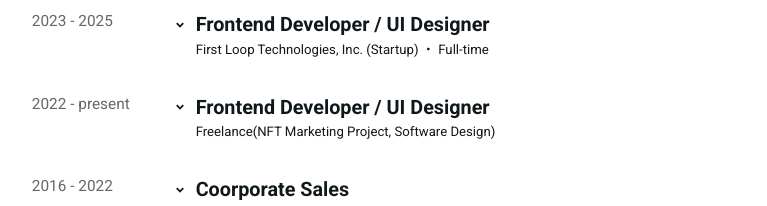
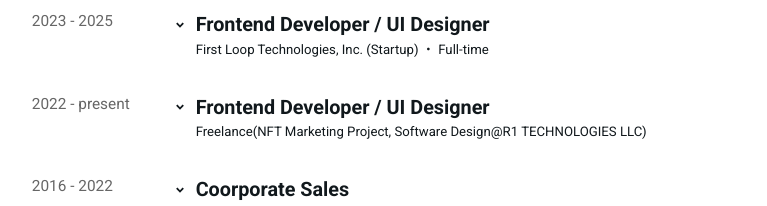
Before and after one commit to LilyCalico/portfolio-ver2, a Next.js app: page / in a window 1280 px wide. Shown: the part 1180-1386 px from the top of the page, without its empty margins (237-1004 px from the left). Built offline with nearby package versions, Linux system fonts and the light colour scheme.

Commit message:
feat: Update freelance experience

```diff
--- a/components/Experience.tsx
+++ b/components/Experience.tsx
@@ -28,11 +28,12 @@ const experiences = [
   {
     period: "2022 - present",
     role: "Frontend Developer / UI Designer",
-    company: "Freelance(NFT Marketing Project, Software Design)",
+    company:
+      "Freelance(NFT Marketing Project, Software Design@R1 TECHNOLOGIES LLC)",
     bullets: [
-      "Built UX-friendly interfaces and NFT features using JavaScript/TypeScript.",
-      "Designed interfaces with a frontend perspective for easier development.",
-      "Managed multiple projects under tight deadlines.",
+      "React: Prefetched off-screen NFT ownership states to speed up the behavior of NFT ownership-verification websites.",
+      "Design: Built reusable shadcn/ui modules so engineers could assemble applications faster and with fewer UI decisions.",
+      "Soft Skills: Front-loaded specs, closed gaps early, and shipped overlapping design work plus two development tracks on one-week deadlines without delays.",
     ],
   },
   {
```
